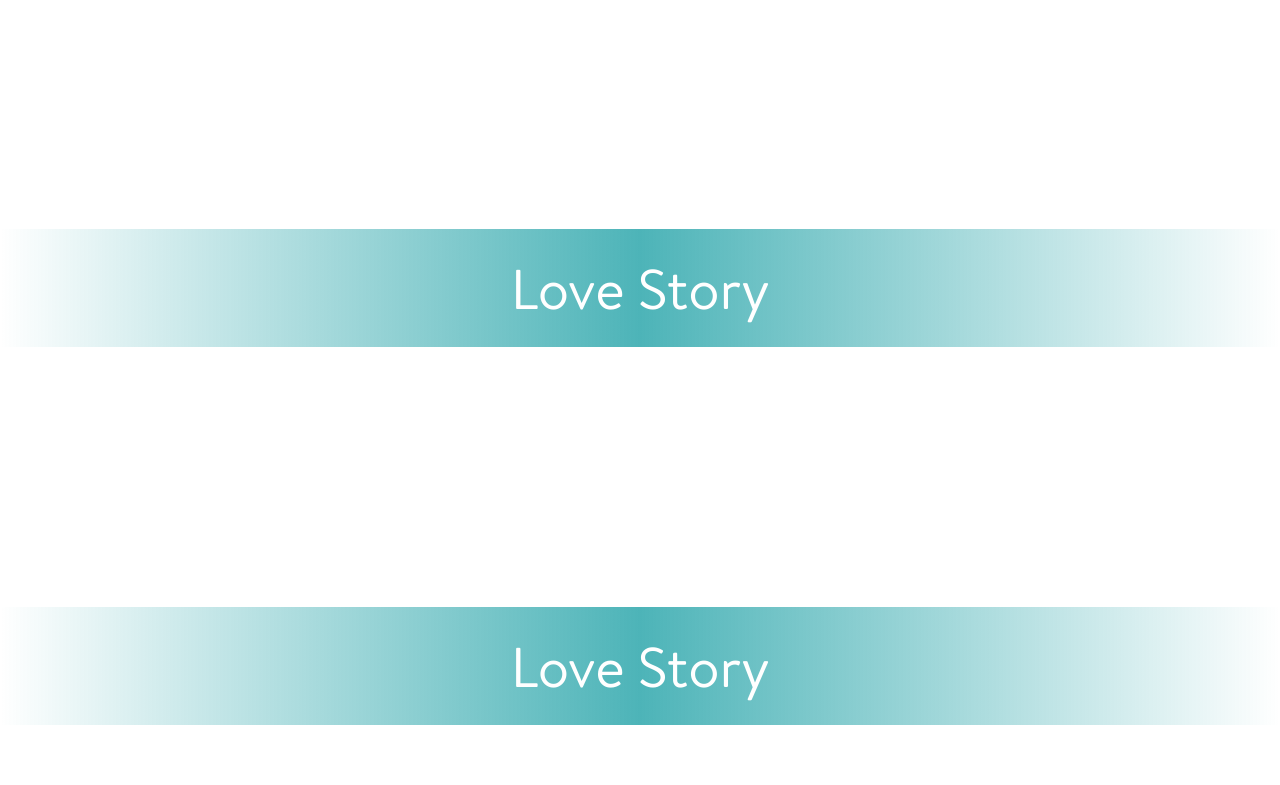
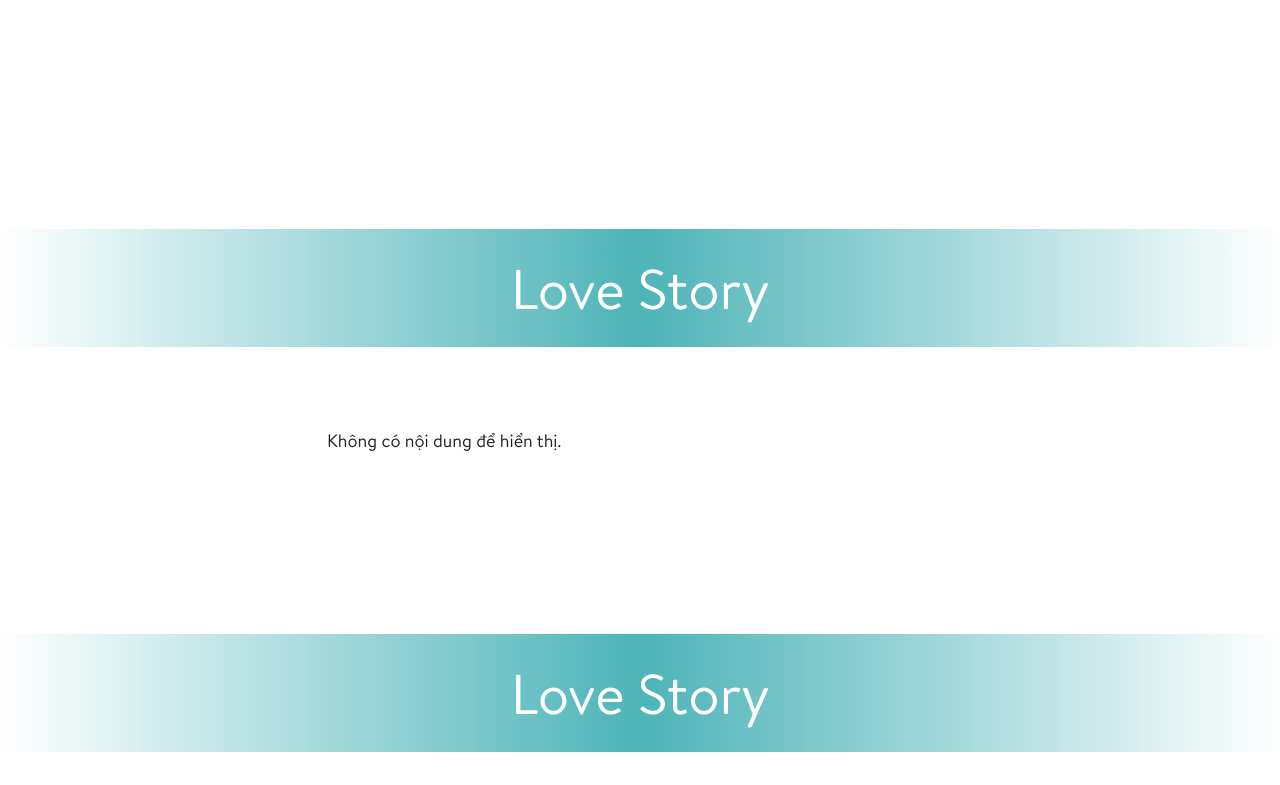
Before and after one commit to homestaygiadinhnho/homestaygiadinhnho, a Jekyll site: the page built from index.html, in a window 1280 px wide. Shown: the part 3562-4347 px from the top of the page. Built offline with Jekyll 4.4.1, drawn with Linux system fonts in a browser that asks for light colours; nearby versions of some CDN libraries; some web fonts are replaced; the list of posts is cut into pages by our own code; grey boxes are pictures that could not be loaded.

Commit message:
Update index.html

```diff
--- a/index.html
+++ b/index.html
@@ -238,6 +238,7 @@ sections:
 
   <div class="flex flex-col gap-y-16 xl:gap-y-32 px-[25px] md:px-[100px] xl:px-[327px] xl:py-[80px]">
 
+    {% if sections %}
       {% for section in sections %}
       <div class="flex flex-col sm:flex-row items-stretch" data-copyable="true" data-movable="true" data-removable="true">
         {% if forloop.index0 % 2 == 0 %}
@@ -277,8 +278,12 @@ sections:
         {% endif %}
       </div>
       {% endfor %}
+    {% else %}
+      <p>Không có nội dung để hiển thị.</p>
+    {% endif %}
   </div>
 </div>
+
 
 
 
```
Lines whose indentation alone changed are shown as unchanged.
